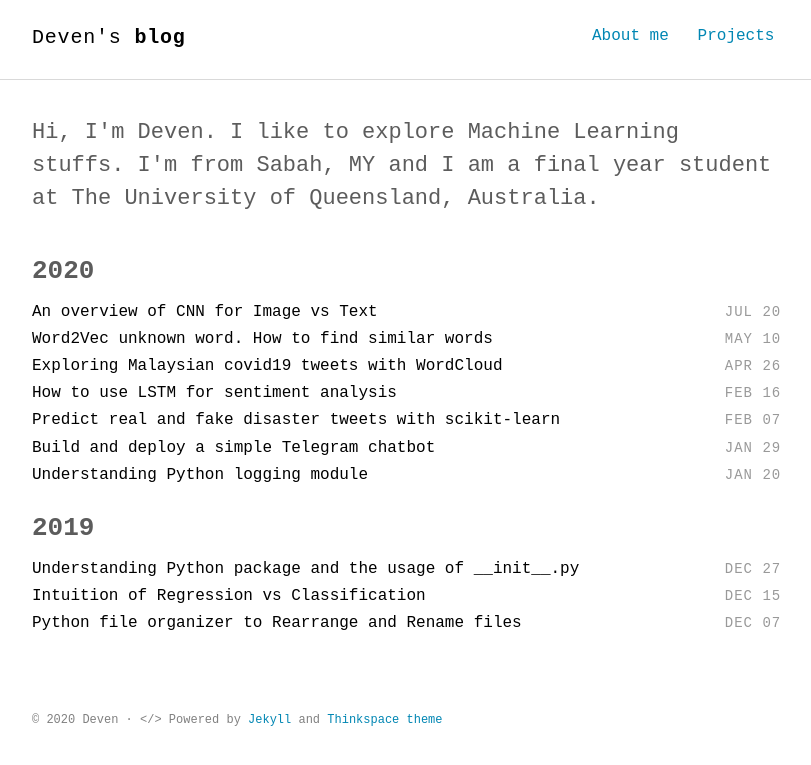
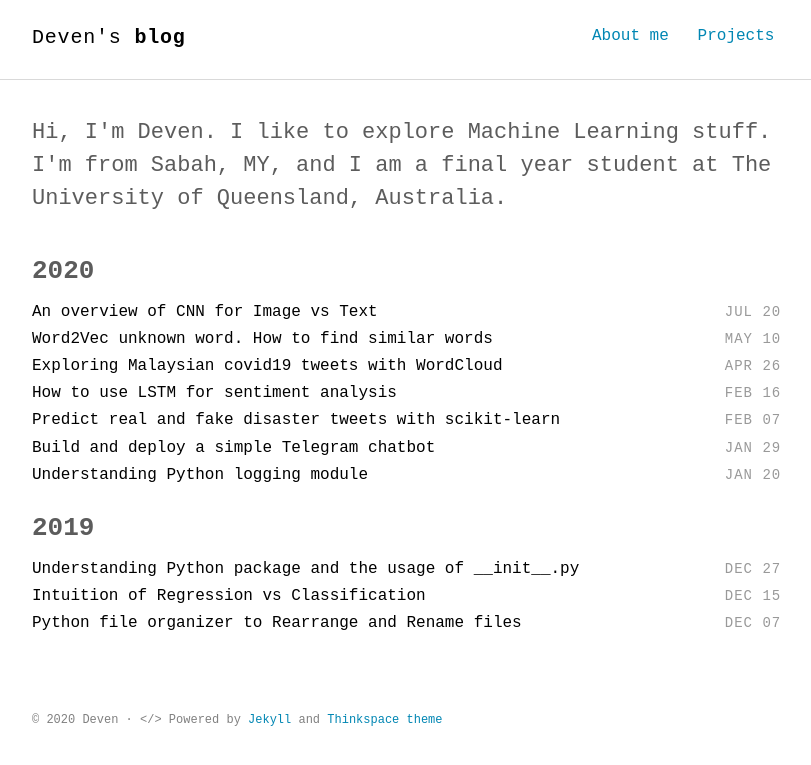
Before and after one commit to devennn/devennn.github.io, a Jekyll site: the page built from index.html, in a window 1280 px wide. Shown: the top 765 px of the page, without its empty margins (232-1043 px from the left). Built offline with Jekyll 4.4.1, drawn with Linux system fonts in a browser that asks for light colours; some web fonts are replaced.

Commit message:
Update intro.html

```diff
--- a/_includes/intro.html
+++ b/_includes/intro.html
@@ -1,5 +1,5 @@
 <section class="intro">
   <div class="container">
-    <p class="lead">Hi, I'm Deven. I like to explore Machine Learning stuffs. I'm from Sabah, MY and I am a final year student at The University of Queensland, Australia.</p>
+    <p class="lead">Hi, I'm Deven. I like to explore Machine Learning stuff. I'm from Sabah, MY, and I am a final year student at The University of Queensland, Australia.</p>
   </div>
 </section>
```
